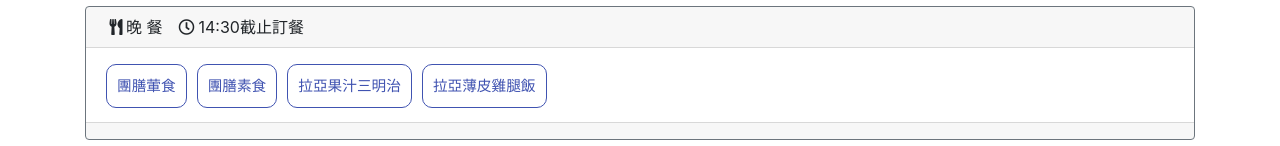
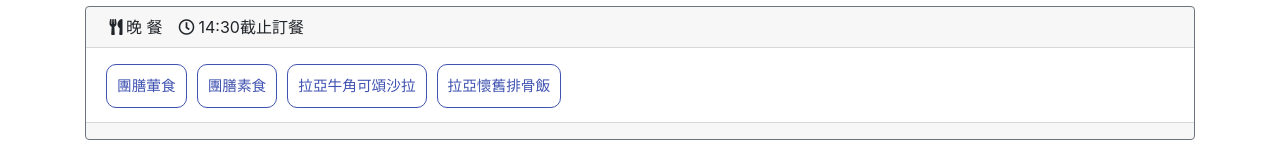
Before and after one commit to BtC04ShW/tklisk, a plain HTML site: page reporter.html in a window 1280 px wide. Shown: the part 402-548 px from the top of the page. Drawn offline with Linux system fonts and the light colour scheme.

Commit message:
Breaking Punch

```diff
--- a/reporter.html
+++ b/reporter.html
@@ -163,7 +163,7 @@ function __doPostBack(eventTarget, eventArgument) {
 <div class="card border-secondary my-2">
 <div class="card-header py-2"><i class="fas fa-utensils fa-fw"></i>晚 餐<i class="far fa-clock ml-3 mr-1"></i>14:30截止訂餐</div>
 <div class="card-body pt-3 pb-1 pr-0">
-<span class="timechk2 fs11" id="CBL2"><input id="CBL2_0" name="CBL2$0" onclick="CheckBoxList_Click(this);" type="checkbox" value="1"/><label data-text="團 膳-葷食" for="CBL2_0">團膳葷食</label><input id="CBL2_1" name="CBL2$1" onclick="CheckBoxList_Click(this);" type="checkbox" value="4"/><label data-text="團 膳-素食" for="CBL2_1">團膳素食</label><input id="CBL2_2" name="CBL2$2" onclick="CheckBoxList_Click(this);" type="checkbox" value="2"/><label for="CBL2_2">拉亞果汁三明治</label><input id="CBL2_3" name="CBL2$3" onclick="CheckBoxList_Click(this);" type="checkbox" value="3"/><label for="CBL2_3">拉亞薄皮雞腿飯</label></span>
+<span class="timechk2 fs11" id="CBL2"><input id="CBL2_0" name="CBL2$0" onclick="CheckBoxList_Click(this);" type="checkbox" value="1"/><label data-text="團 膳-葷食" for="CBL2_0">團膳葷食</label><input id="CBL2_1" name="CBL2$1" onclick="CheckBoxList_Click(this);" type="checkbox" value="4"/><label data-text="團 膳-素食" for="CBL2_1">團膳素食</label><input id="CBL2_2" name="CBL2$2" onclick="CheckBoxList_Click(this);" type="checkbox" value="2"/><label for="CBL2_2">拉亞牛角可頌沙拉</label><input id="CBL2_3" name="CBL2$3" onclick="CheckBoxList_Click(this);" type="checkbox" value="3"/><label for="CBL2_3">拉亞懷舊排骨飯</label></span>
 </div>
 <div class="card-footer text-center py-2">
 <span class="btn btn-outline-danger d-none" data-order="popup_d" data-target="#orderModal" data-toggle="modal" id="btnd"><i class="fas fa-user-check"></i> 取晚餐</span>
```
